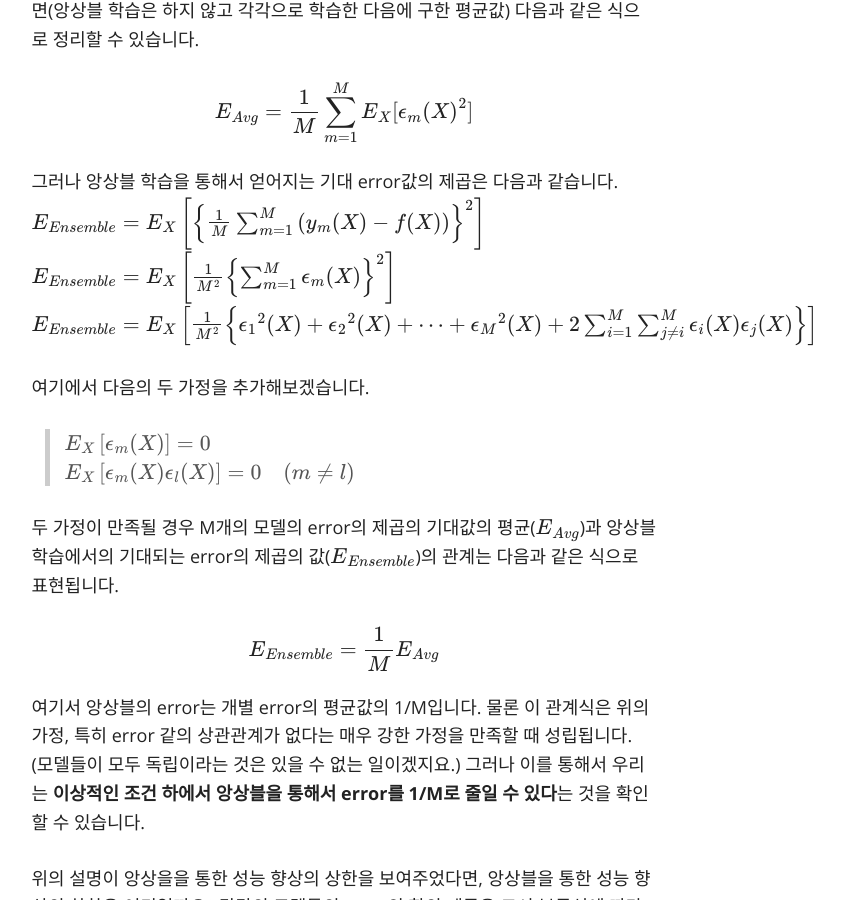
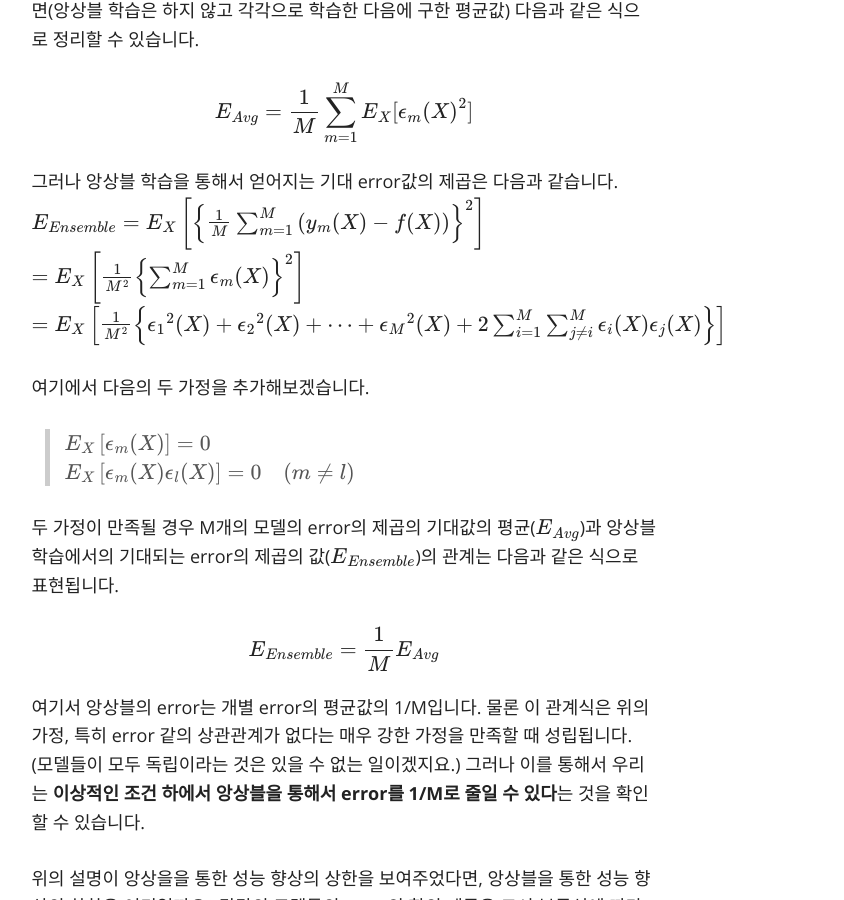
Before and after one commit to seokchaeyoon/seokchaeyoon.github.io, a Jekyll site: the page built from index.md, in a window 1280 px wide and 900 px high, scrolled down 6573 px. Shown: the whole window, without its empty margins (296-1140 px from the left). Built offline with Jekyll 4.4.1, drawn with Linux system fonts in a browser that asks for light colours; nearby versions of some CDN libraries; formulas are drawn with MathJax 3; part of the change alters nothing that is shown.

Commit message:
Update index.md

````diff
--- a/index.md
+++ b/index.md
@@ -67,12 +67,12 @@ Ensenble 학습이 왜 단일 알고리즘보다 더 좋은 performance를 보
 
 그 때, 어떤 $${ X }_{ 0 }$$라는 데이터에 대해서 정답(true y)과 추정된 y값($$\hat { F } (X)$$) 사이의 차이를 계산해 보면 아래와 같이 정리할 수 있습니다.
 $$ Err({ X }_{ 0 })=E{ \left[ y-\hat { F } (X)|X={ X }_{ 0 } \right]  }^{ 2 } $$ <br>
-&nbsp;&nbsp;&nbsp;&nbsp;&nbsp;&nbsp;&nbsp;&nbsp;&nbsp;&nbsp;&nbsp;&nbsp;&nbsp;&nbsp;&nbsp; $$=E{ \left[ { F }^{ * }({ X }_{ 0 })+\epsilon -\hat { F } ({ X }_{ 0 }) \right]  }^{ 2 }  $$ <br>
-&nbsp;&nbsp;&nbsp;&nbsp;&nbsp;&nbsp;&nbsp;&nbsp;&nbsp;&nbsp;&nbsp;&nbsp;&nbsp;&nbsp;&nbsp; $$=E{ \left[ { F }^{ * }({ X }_{ 0 })-\hat { F } ({ X }_{ 0 }) \right]  }^{ 2 }+{ \sigma  }^{ 2 }  $$ <br>
-&nbsp;&nbsp;&nbsp;&nbsp;&nbsp;&nbsp;&nbsp;&nbsp;&nbsp;&nbsp;&nbsp;&nbsp;&nbsp;&nbsp;&nbsp; $$=E{ \left[ { F }^{ * }({ X }_{ 0 })-\bar { F } \left( { X }_{ 0 } \right) +\bar { F } \left( { X }_{ 0 } \right) -\hat { F } ({ X }_{ 0 }) \right]  }^{ 2 }+{ \sigma  }^{ 2 }  $$ <br>
-&nbsp;&nbsp;&nbsp;&nbsp;&nbsp;&nbsp;&nbsp;&nbsp;&nbsp;&nbsp;&nbsp;&nbsp;&nbsp;&nbsp;&nbsp; $$=E{ \left[ { F }^{ * }({ X }_{ 0 })-\bar { F } \left( { X }_{ 0 } \right)  \right]  }^{ 2 }+E{ \left[ \bar { F } \left( { X }_{ 0 } \right) -\hat { F } ({ X }_{ 0 }) \right]  }^{ 2 }+{ \sigma  }^{ 2 }  $$ <br>
-&nbsp;&nbsp;&nbsp;&nbsp;&nbsp;&nbsp;&nbsp;&nbsp;&nbsp;&nbsp;&nbsp;&nbsp;&nbsp;&nbsp;&nbsp; ($$ \because 2E\left[ { F }^{ * }({ X }_{ 0 })-\bar { F } ({ X }_{ 0 }) \right] \cdot E\left[ \bar { F } ({ X }_{ 0 })-\hat { F } ({ X }_{ 0 }) \right] =0 $$) <br>
-&nbsp;&nbsp;&nbsp;&nbsp;&nbsp;&nbsp;&nbsp;&nbsp;&nbsp;&nbsp;&nbsp;&nbsp;&nbsp;&nbsp;&nbsp; $$={ \left[ { F }^{ * }({ X }_{ 0 })-\bar { F } \left( { X }_{ 0 } \right)  \right]  }^{ 2 }+E{ \left[ \bar { F } \left( { X }_{ 0 } \right) -\hat { F } ({ X }_{ 0 }) \right]  }^{ 2 }+{ \sigma  }^{ 2 } $$
+&nbsp;&nbsp;&nbsp;&nbsp;&nbsp;&nbsp;&nbsp;&nbsp;&nbsp;&nbsp;&nbsp;&nbsp;&nbsp;&nbsp;&nbsp;&nbsp;&nbsp; $$=E{ \left[ { F }^{ * }({ X }_{ 0 })+\epsilon -\hat { F } ({ X }_{ 0 }) \right]  }^{ 2 }  $$ <br>
+&nbsp;&nbsp;&nbsp;&nbsp;&nbsp;&nbsp;&nbsp;&nbsp;&nbsp;&nbsp;&nbsp;&nbsp;&nbsp;&nbsp;&nbsp;&nbsp;&nbsp; $$=E{ \left[ { F }^{ * }({ X }_{ 0 })-\hat { F } ({ X }_{ 0 }) \right]  }^{ 2 }+{ \sigma  }^{ 2 }  $$ <br>
+&nbsp;&nbsp;&nbsp;&nbsp;&nbsp;&nbsp;&nbsp;&nbsp;&nbsp;&nbsp;&nbsp;&nbsp;&nbsp;&nbsp;&nbsp;&nbsp;&nbsp; $$=E{ \left[ { F }^{ * }({ X }_{ 0 })-\bar { F } \left( { X }_{ 0 } \right) +\bar { F } \left( { X }_{ 0 } \right) -\hat { F } ({ X }_{ 0 }) \right]  }^{ 2 }+{ \sigma  }^{ 2 }  $$ <br>
+&nbsp;&nbsp;&nbsp;&nbsp;&nbsp;&nbsp;&nbsp;&nbsp;&nbsp;&nbsp;&nbsp;&nbsp;&nbsp;&nbsp;&nbsp;&nbsp;&nbsp; $$=E{ \left[ { F }^{ * }({ X }_{ 0 })-\bar { F } \left( { X }_{ 0 } \right)  \right]  }^{ 2 }+E{ \left[ \bar { F } \left( { X }_{ 0 } \right) -\hat { F } ({ X }_{ 0 }) \right]  }^{ 2 }+{ \sigma  }^{ 2 }  $$ <br>
+&nbsp;&nbsp;&nbsp;&nbsp;&nbsp;&nbsp;&nbsp;&nbsp;&nbsp;&nbsp;&nbsp;&nbsp;&nbsp;&nbsp;&nbsp;&nbsp;&nbsp; ($$ \because 2E\left[ { F }^{ * }({ X }_{ 0 })-\bar { F } ({ X }_{ 0 }) \right] \cdot E\left[ \bar { F } ({ X }_{ 0 })-\hat { F } ({ X }_{ 0 }) \right] =0 $$) <br>
+&nbsp;&nbsp;&nbsp;&nbsp;&nbsp;&nbsp;&nbsp;&nbsp;&nbsp;&nbsp;&nbsp;&nbsp;&nbsp;&nbsp;&nbsp;&nbsp;&nbsp; $$={ \left[ { F }^{ * }({ X }_{ 0 })-\bar { F } \left( { X }_{ 0 } \right)  \right]  }^{ 2 }+E{ \left[ \bar { F } \left( { X }_{ 0 } \right) -\hat { F } ({ X }_{ 0 }) \right]  }^{ 2 }+{ \sigma  }^{ 2 } $$
 
 위에 식으로 정리된 내용을 말로 정리해 보자면, 실제 데이터 포인트에서 실제값과 추정값 간의 차이($$Err({ X }_{ 0 })$$)는 다음의 세 부분으로 분해가 됩니다.
 * Original 기저함수를 이용해서 만든 값($${ F }^{ * }({ X }_{ 0 })$$)과 반복적으로 추정을 했을 때의 평균값($$\bar { F } ({ X }_{ 0 })$$) 사이의 차이(Bias)의 제곱
@@ -99,8 +99,8 @@ $$ { E }_{ X }\left[ { \left\{ { y }_{ m }(X)-f(X) \right\}  }^{ 2 } \right] ={
 
 그러나 앙상블 학습을 통해서 얻어지는 기대 error값의 제곱은 다음과 같습니다. <br>
 $$  { E }_{ Ensemble }={ E }_{ X }\left[ { \left\{ \frac { 1 }{ M } \sum _{ m=1 }^{ M }{ ({ y }_{ m }(X)-f(X)) }  \right\}  }^{ 2 } \right] $$
-$$   { E }_{ Ensemble }={ E }_{ X }\left[ \frac { 1 }{ { M }^{ 2 } } { \left\{ \sum _{ m=1 }^{ M }{ { \epsilon  }_{ m } } (X) \right\}  }^{ 2 } \right]    $$
-$$   { E }_{ Ensemble }={ E }_{ X }\left[ \frac { 1 }{ { M }^{ 2 } } \left\{ { { \epsilon  }_{ 1 } }^{ 2 }(X)+{ { \epsilon  }_{ 2 } }^{ 2 }(X)+\cdots +{ { \epsilon  }_{ M } }^{ 2 }(X)+2\sum _{ i=1 }^{ M }{ \sum _{ j\neq i }^{ M }{ { \epsilon  }_{ i }(X){ \epsilon  }_{ j }(X) }  }  \right\}  \right]    $$
+&nbsp;&nbsp;&nbsp;&nbsp;&nbsp;&nbsp;&nbsp;&nbsp;&nbsp;&nbsp;$$={ E }_{ X }\left[ \frac { 1 }{ { M }^{ 2 } } { \left\{ \sum _{ m=1 }^{ M }{ { \epsilon  }_{ m } } (X) \right\}  }^{ 2 } \right]    $$
+&nbsp;&nbsp;&nbsp;&nbsp;&nbsp;&nbsp;&nbsp;&nbsp;&nbsp;&nbsp;$$={ E }_{ X }\left[ \frac { 1 }{ { M }^{ 2 } } \left\{ { { \epsilon  }_{ 1 } }^{ 2 }(X)+{ { \epsilon  }_{ 2 } }^{ 2 }(X)+\cdots +{ { \epsilon  }_{ M } }^{ 2 }(X)+2\sum _{ i=1 }^{ M }{ \sum _{ j\neq i }^{ M }{ { \epsilon  }_{ i }(X){ \epsilon  }_{ j }(X) }  }  \right\}  \right]    $$
 
 여기에서 다음의 두 가정을 추가해보겠습니다.
 > $$  { E }_{ X }\left[ { \epsilon  }_{ m }(X) \right] =0  $$ <br>
@@ -224,7 +224,6 @@ $$ \therefore { \hat { y }  }_{ Ensemble }\ =\ 1 $$ </div>
 
 <hr>
 ### Bagging using Python Code
-## Code block
 
 ```python
 def func(x):
````
